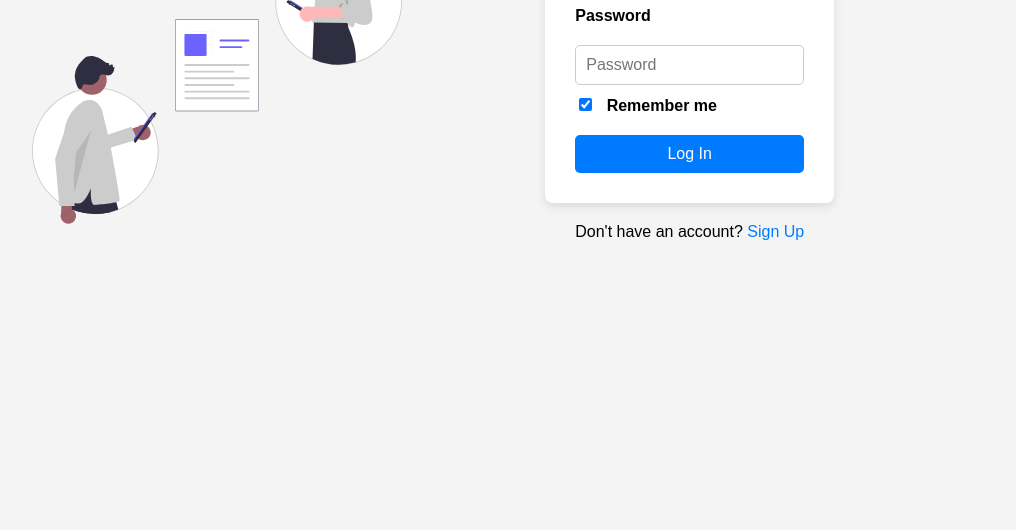
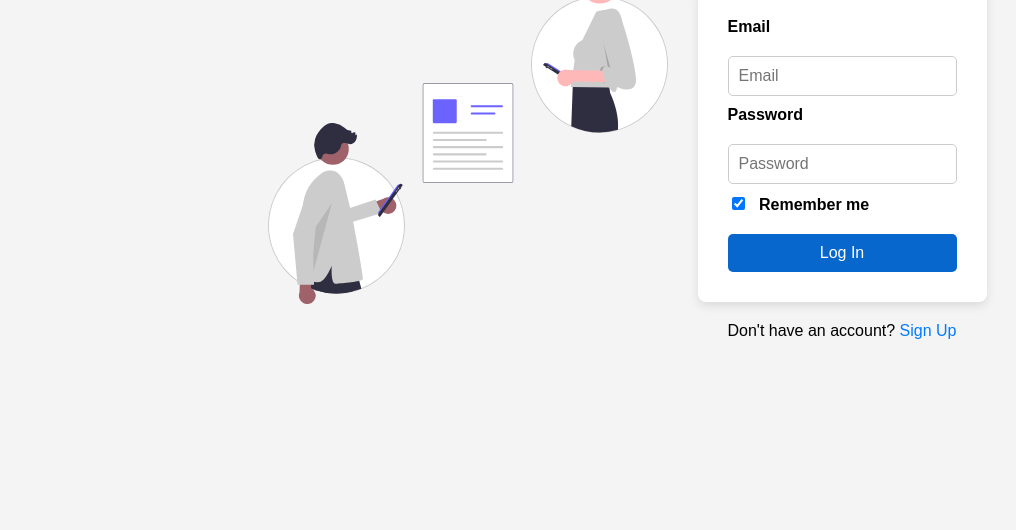
Before and after one commit to Markkimotho/sign-up-form, a website: page frontend/login.html in a window 1280 px wide. Shown: the part 270-800 px from the top of the page, without its empty margins (28-1044 px from the left). Drawn offline with Linux system fonts and the light colour scheme.

Commit message:
Update the illustration

```diff
--- a/frontend/styles.css
+++ b/frontend/styles.css
@@ -14,17 +14,18 @@ body {
 .illustration {
     justify-content: center;
     align-items: center;
-    margin: 20px;
     /* background-color: aqua; */
 }
 
 .svg-image {
-    width: 75%; /* Adjust width as needed */
-    height: 75%; /* Adjust height as needed */
+    width: 400px; /* Adjust width as needed */
+    height: auto; /* Adjust height as needed */
+    margin: 30px;
 }
 
 
 .container {
+    background-color: none;
     display: flex;
 }
 
@@ -81,7 +82,7 @@ input[type="password"]:focus {
 button {
     width: 100%;
     padding: 10px;
-    background-color: #007BFF;
+    background-color: #0867cc;
     color: white;
     border: none;
     border-radius: 5px;
```
